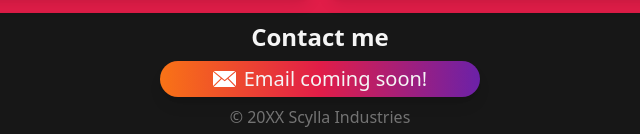
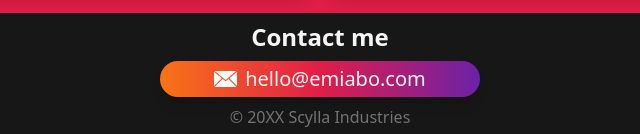
Before and after one commit to emiabo/emiabo.github.io, a website built with Parcel: page src/index.html in a window 1280 px wide. Shown: the part 1071-1205 px from the top of the page, 320-960 px from the left. Built offline with nearby package versions, Linux system fonts and the light colour scheme; files whose address does not match are found by name.

Commit message:
Re-added new email

```diff
--- a/src/index.html
+++ b/src/index.html
@@ -24,7 +24,7 @@
         <a href="https://github.com/emiabo"><img class="h-12" src="img/github-white.svg" alt="GitHub"></a>
       </div>
       <p class="font-mono text-neutral-500 contrast-more:text-neutral-200">designer :: developer :: creator</p>
-      <p class="hidden print:block">[Email coming soon]</p>
+      <p class="hidden print:block">hello@emiabo.com</p>
     </header>
     <section class="bg-purple-800 print:bg-white print:shadow-none shadow-inner shadow-black/25 py-2">
       <h2 class="text-3xl font-semibold">My Work</h2>
@@ -120,9 +120,9 @@
     </section>
     <section class="print:hidden m-2">
       <h2 class="text-2xl font-semibold mb-2">Contact me</h2>
-      <a class="max-w-xs mx-auto flex flex-row gap-2 justify-center items-center bg-gradient-to-r from-orange-500 via-rose-600 to-purple-800 transition hover:invert rounded-full shadow-lg text-xl font-medium py-1 px-3" href="#">
+      <a class="max-w-xs mx-auto flex flex-row gap-2 justify-center items-center bg-gradient-to-r from-orange-500 via-rose-600 to-purple-800 transition hover:invert rounded-full shadow-lg text-xl font-medium py-1 px-3" href="mailto:hello@emiabo.com">
         <img class="h-4 invert" src="img/mail-white.svg" alt="">
-        Email coming soon!
+        hello@emiabo.com
       </a>
     </section>
     <footer class="text-neutral-500 contrast-more:text-neutral-200 m-2">
```
